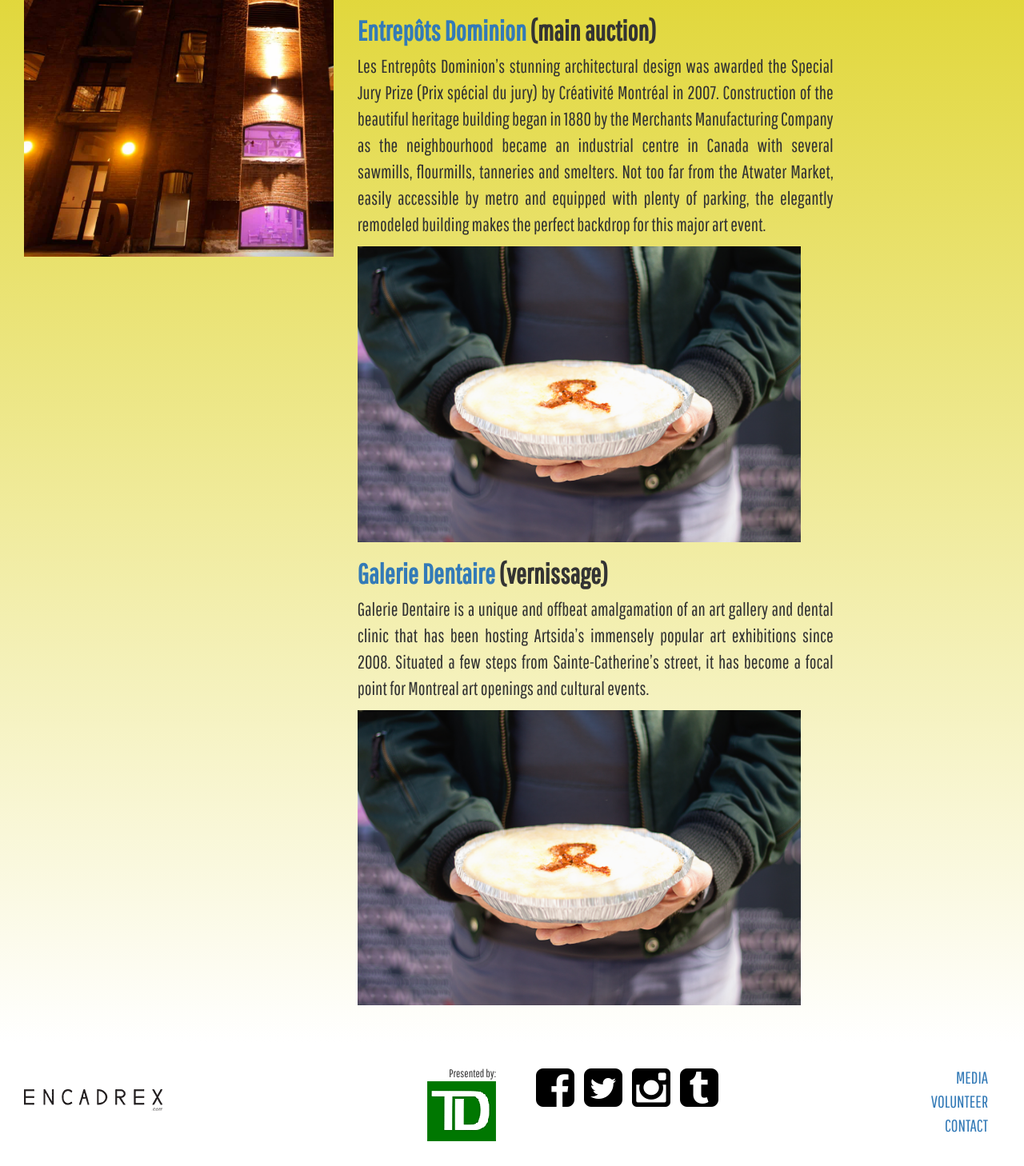
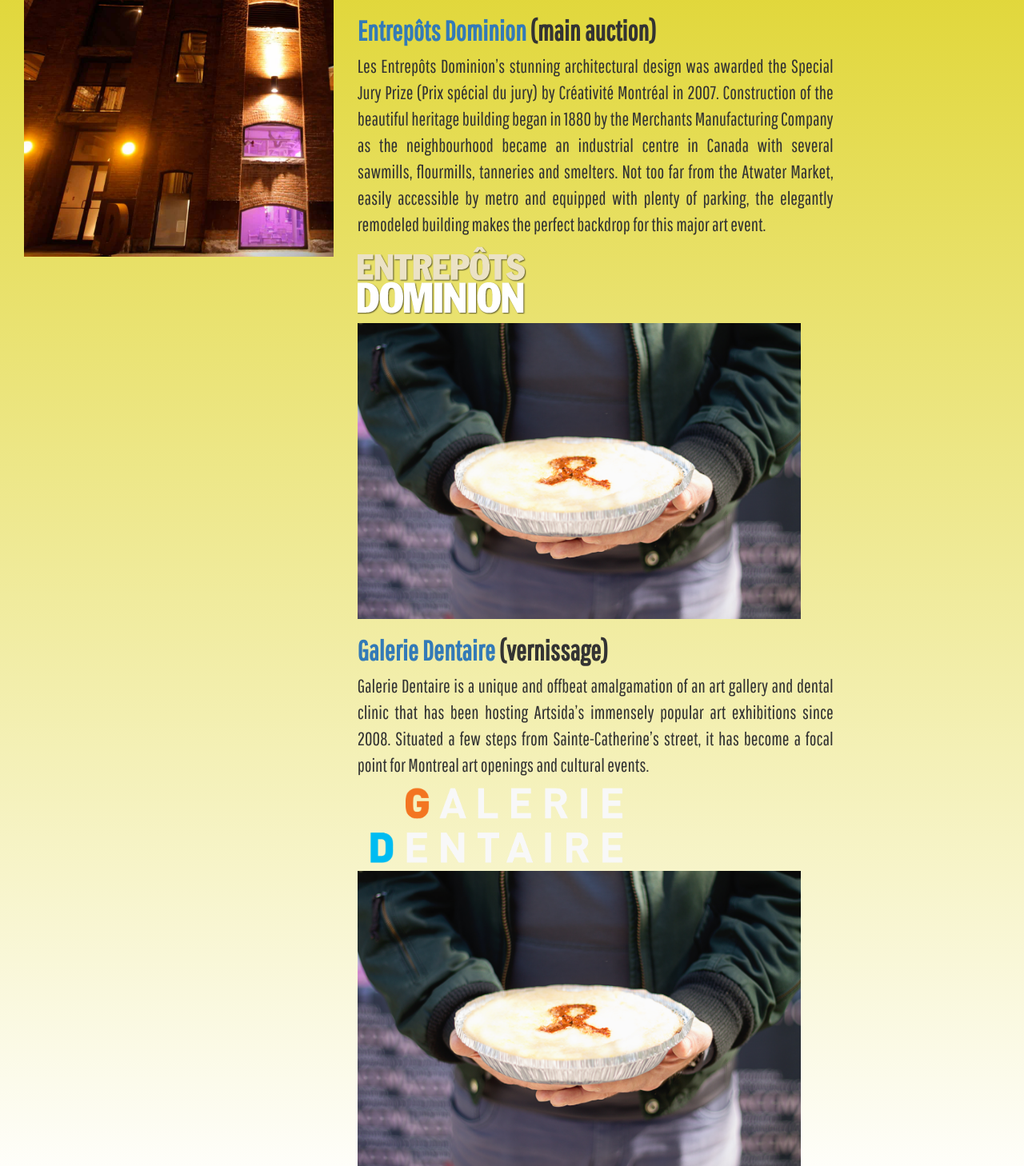
Before and after one commit to shawnthompson/artsida, a PHP site: page /about-venues.php in a window 1280 px wide. Shown: the part 520-1978 px from the top of the page at 80% size. Before the commit the page ends 1947 px from the top, so only its background shows below. Run offline with PHP 8.4, Linux system fonts and the light colour scheme; some libraries are stand-ins or nearby versions.

Commit message:
sized the venue image

```diff
--- a/about-venues.php
+++ b/about-venues.php
@@ -15,9 +15,11 @@
 			<div class="col-sm-6">
 <h2><a href="http://entrepotsdominion.ca/">Entrepôts Dominion</a> (main auction)</h2>
 <p>Les Entrepôts Dominion’s stunning architectural design was awarded the Special Jury Prize (Prix spécial du jury) by Créativité Montréal in 2007. Construction of the beautiful heritage building began in 1880 by the Merchants Manufacturing Company as the neighbourhood became an industrial centre in Canada with several sawmills, flourmills, tanneries and smelters. Not too far from the Atwater Market, easily accessible by metro and equipped with plenty of parking, the elegantly remodeled building makes the perfect backdrop for this major art event.</p>
+<p><a href="http://entrepotsdominion.ca/"><img src="img/venue-dominion.png" class="img-responsive" alt="Entrepôts Dominion"></a></p>
 <p><img src="img/about-accm.jpg" class="img-responsive" alt=""></p>
 <h2><a href="http://www.galeriedentaire.com/accueil.php">Galerie Dentaire</a> (vernissage)</h2>
 <p>Galerie Dentaire is a unique and offbeat amalgamation of an art gallery and dental clinic that has been hosting Artsida’s immensely popular art exhibitions since 2008. Situated a few steps from Sainte-Catherine’s street, it has become a focal point for Montreal art openings and cultural events.</p>
+<p class="col-xs-7"><a href="http://www.galeriedentaire.com/accueil.php"><img src="img/venue-galerie-dentaire.png" class="img-responsive" alt="Galerie Dentaire"></a></p>
 <p><img src="img/about-accm.jpg" class="img-responsive" alt=""></p>
 			</div>
 		</div>
```
